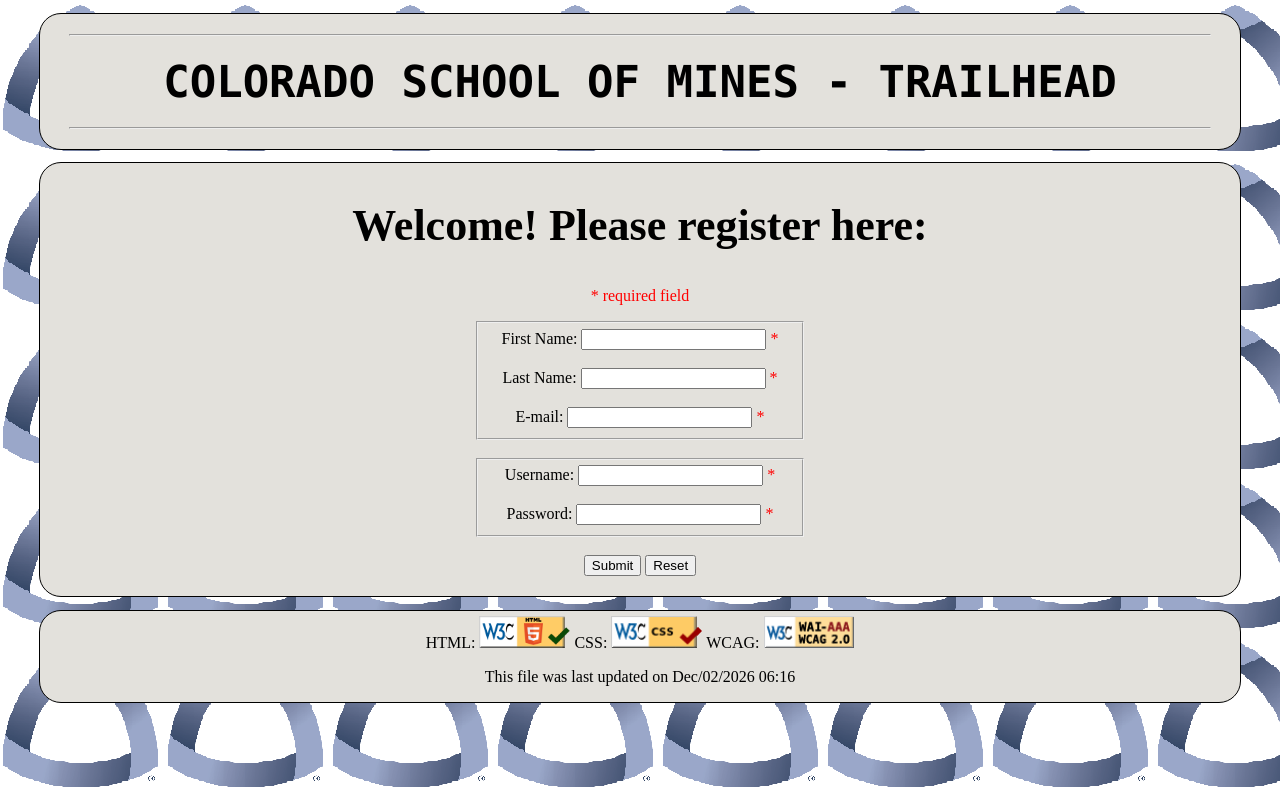
After one commit to erinclark5/bettertrailhead, a PHP site: page /register.php in a window 1280 px wide. The commit adds this page. Run offline with PHP 8.4, Linux system fonts and the light colour scheme.

Commit message:
Updated files, registration sends to confirmation page even with empty fields

```diff
--- a/login.css
+++ b/login.css
@@ -1,6 +1,6 @@
 /* Root directory for variable creation! */
 :root{
-  --bg-color: silver;
+  --bg-color: #e3e1dc;
   --body-bg: url("./images/mines.png");
   --font-c: black;
 }
@@ -109,15 +109,15 @@
   width: 95%;
   margin: auto;
   margin-top: 1%;
-  border: 1px solid white;
+  border: 1px solid black;
   border-radius:22px;
 }
 .title{
   text-transform: uppercase;
   font-family:"Lucida Console", monospace;
-  text-align: right;
   margin-right: 5%;
   margin: 20px;
+  text-align: center;
 }
 .intro{
   font-family: "Georgia", serif;
--- /dev/null
+++ b/register.php
@@ -0,0 +1,155 @@
+<!DOCTYPE html>
+<html lang=en-us>
+<head>
+  <title>Registration</title>
+  <meta charset="utf-8">
+  <meta name="description" content="Trailhead Student Service">
+  <meta name="author" content="Erin Clark, Seifeldin Dabbour, Adrian Estrada">
+  <meta name="viewport" content="width=device-width, initial-scale=1.0">
+  <link rel="stylesheet" type="text/css" href="login.css" />
+  <style>
+  .error{color: #FF0000;}
+  fieldset{width:25%;margin: auto;}
+  </style>
+</head>
+<body style="text-align:center">
+  <div class="info" id="#top">
+  <hr>
+  <header>
+    <h1 class="title">
+    Colorado School of Mines - Trailhead</h1>
+    <nav>
+
+    </nav>
+
+  </header>
+  <hr>
+  </div>
+
+  <div class="info">
+  <article>
+    <?php
+    // define variables and set to empty values
+    $nameErr = $emailErr = $unameErr = $passErr = "";
+    $fname = $lname = $email = $uname = $pass = "";
+    echo "<script> var good=0;</script>";
+    date_default_timezone_set("America/Denver");
+
+    if ($_SERVER["REQUEST_METHOD"] == "POST") {
+      if (empty($_POST["fname"])||empty($_POST["lname"])) {
+        $nameErr = "Both fields required";
+
+      } else {
+        $fname = test_input($_POST["fname"]);
+        $lname = test_input($_POST["lname"]);
+        echo "<script>good=good+1;</script>";
+        // check if name only contains letters and whitespace
+        if (!preg_match("/^[a-zA-Z ]*$/",$fname)||!preg_match("/^[a-zA-Z ]*$/",$lname)) {
+          $nameErr = "Only letters and white space allowed";
+        }
+      }
+
+      if (empty($_POST["email"])) {
+          $emailErr = "Email is required";
+        } else {
+          $email = test_input($_POST["email"]);
+          echo "<script>good=good+1;</script>";
+          // check if e-mail address is well-formed
+          if (!filter_var($email, FILTER_VALIDATE_EMAIL)) {
+            $emailErr = "Invalid email format";
+          }
+        }
+
+      if (empty($_POST["uname"])) {
+          $emailErr = "Username is required";
+        } else {
+          $uname = test_input($_POST["uname"]);
+          echo "<script>good=good+1;</script>";
+          if (!preg_match("/^[a-zA-Z ]*$/",$uname)) {
+            $nameErr = "Only letters allowed";
+          }
+        }
+
+        if (empty($_POST["pass"])) {
+          $passErr = "password is required";
+        } else {
+          $pass = $_POST["pass"];
+          echo "<script>good=good+1;</script>";
+        }
+    }
+
+    function test_input($data) {
+      $data = trim($data);
+      $data = stripslashes($data);
+      $data = htmlspecialchars($data);
+      return $data;
+    }
+    $time = date("m/d/Y h:i:sa");
+    ?>
+    <script>
+      function isGood(){
+        if(good !== 4)return false;
+        <?php
+          // $servername = "localhost";$username = "root";$password = "";$dbname="trailhead";
+          // $conn = new mysqli($servername, $username, $password,$dbname);
+          // // Check connection
+          // if ($conn->connect_error) {
+          //     die("Connection failed: <br>" . $conn->connect_error);
+          // }
+          // $sql = $conn->prepare("select uname from users where uname=(?)");
+          // $sql->bind_param("s",$_POST["uname"]);
+          // $sql->execute();
+          // $result=$sql->get_result();
+          //
+          // if ($result->num_rows>0) {
+          //   $unameErr = "Username already taken!";
+          //   echo "return false;";
+          // } else {
+          //   echo "return true;";
+          // }
+          // $conn->close();
+         ?>
+      }
+    </script>
+      <div id="login">
+        <h1>Welcome! Please register here:</h1>
+        <p><span class="error">* required field</span></p>
+        <form method="post" onsubmit=isGood() action="registerconfirmation.php">
+          <fieldset>
+            First Name: <input type="text" id="fname" name="fname">
+            <span class="error">* <?php echo $nameErr;?></span>
+            <br><br>
+            Last Name: <input type="text" id="lname" name="lname">
+            <span class="error">* <?php echo $nameErr;?></span>
+            <br><br>
+            E-mail: <input type="text" id="email" name="email">
+            <span class="error">* <?php echo $emailErr;?></span>
+          </fieldset>
+          <br>
+          <fieldset>
+            Username: <input type="text" id="uname" name="uname">
+            <span class="error">* <?php echo $unameErr;?></span>
+            <br><br>
+            Password: <input type="text" id="pass" name="pass">
+            <span class="error">* <?php echo $passErr;?></span>
+          </fieldset>
+          <br>
+          <input type="hidden" name="time" value="<?php echo $time;?>">
+          <input type="submit" name="submit" value="Submit">
+          <input type="reset" name="reset" value="Reset">
+        </form>
+      </div>
+  </article>
+
+  </div>
+  <footer style="padding-top:5px">
+    <p class="validation">HTML:</p>
+    <img class="validation" src="images/html5.png" alt="html5 validation" style="height:2em">
+    <p class="validation">CSS:</p>
+    <img class="validation" src="images/css.png" alt="css validation" style="height:2em">
+    <p class="validation">WCAG:</p>
+    <img class="validation" src="images/wcag2AAA.png" alt="wcag validation" style="height:2em">
+    <p>This file was last updated on <?php date_default_timezone_set("America/Denver");echo date('M/d/Y h:i',filemtime("register.php"));?>
+  </footer>
+</body>
+</html>
```
Also changed, not shown: landing.php (+19 -1 lines), login.php (+9 -13 lines), trailhead.sql (added, +143 -0 lines), registerconfirmation.php (added).
